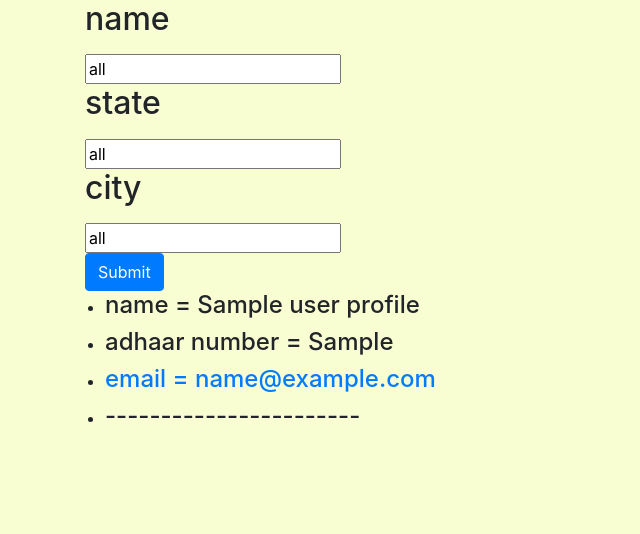
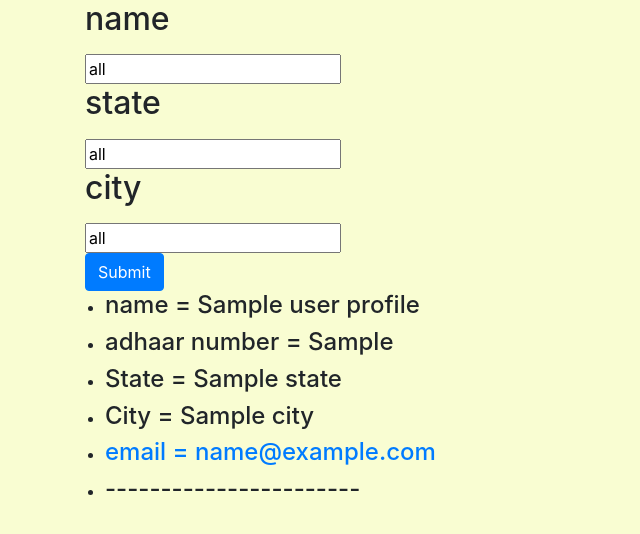
Before and after one commit to BeKingsman/heroku_db, a Django app: template templates/home.html in a window 1280 px wide. Shown: the part 128-662 px from the top of the page, without its empty margins (0-640 px from the left). Run offline with Django 3.2, Linux system fonts and the light colour scheme; the template is opened without the code that fills it: most values are stand-ins (such as "Sample title", 1, 10 or a date in 2020); some libraries are stand-ins or nearby versions.

Commit message:
dber details added

```diff
--- a/templates/home.html
+++ b/templates/home.html
@@ -63,6 +63,14 @@ Dber Details
     adhaar number = {{obj.user_profile.adhaar_no}}
     </h4>
     </li>
+    <li><h4>
+        State = {{obj.user_profile.state.name}}
+        </h4>
+        </li>
+        <li><h4>
+            City = {{obj.user_profile.city.name}}
+            </h4>
+            </li>
     <li>
     <h4>
     <a href="{% url 'dber_mail'%}">email = {{obj.user_profile.email}}</a>
```
